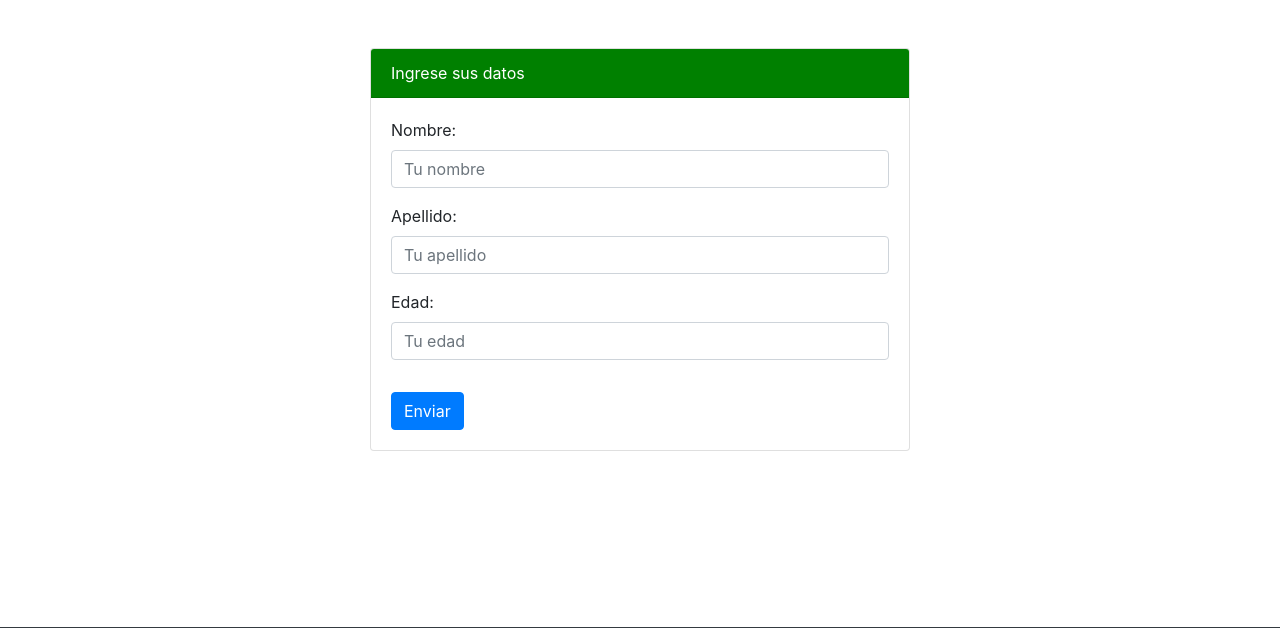
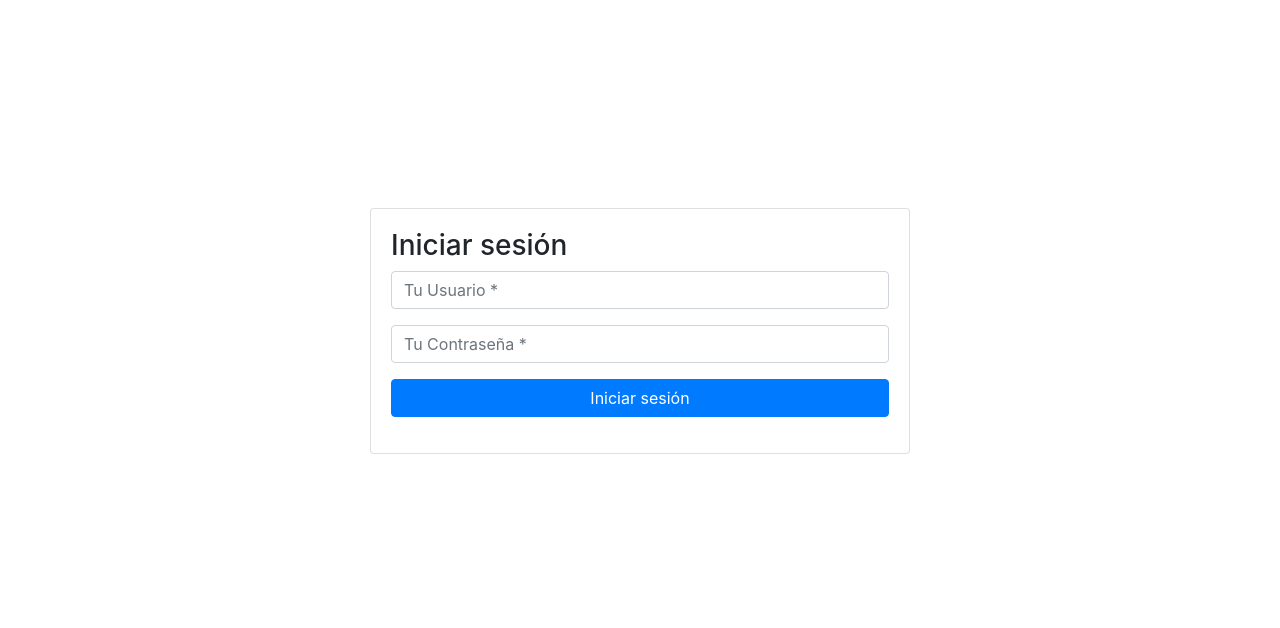
Before and after one commit to DR7-ZOMBIE/PageCibersecurityVuln, a PHP site: page /insecure.php in a window 1280 px wide. Shown: the part 115-743 px from the top of the page. Run offline with PHP 8.4, Linux system fonts and the light colour scheme.

Commit message:
Actualizando front de Samuel

```diff
--- a/Client_Backend/insecure.php
+++ b/Client_Backend/insecure.php
@@ -37,29 +37,24 @@
 
     </nav>
 
-    <section style="margin-bottom: 11rem;" class="mt-5">
-        <div class="container">
+    <section>
+        <div style="margin-top: 13rem; margin-bottom:12rem" class="container login-container">
             <div class="row">
                 <div class="col-md-6 mx-auto">
-                    <div class="card">
-                        <div style="background-color: green;" class="card-header text-white">
-                            Ingrese sus datos
-                        </div>
+                    <div class="card login-form-1">
                         <div class="card-body">
-                            <form id="userDataForm">
+                            <h3>Iniciar sesión</h3>
+                            <form action="" method="post">
                                 <div class="form-group">
-                                    <label for="firstName">Nombre:</label>
-                                    <input type="text" class="form-control" id="firstName" name="firstName" placeholder="Tu nombre">
+                                    <input type="text" class="form-control" placeholder="Tu Usuario *" value="" />
                                 </div>
-                                <div class="form-group mt-3">
-                                    <label for="lastName">Apellido:</label>
-                                    <input type="text" class="form-control" id="lastName" name="lastName" placeholder="Tu apellido">
+                                <div class="form-group">
+                                    <input type="password" class="form-control" placeholder="Tu Contraseña *"
+                                        value="" />
                                 </div>
-                                <div class="form-group mt-3">
-                                    <label for="age">Edad:</label>
-                                    <input type="number" class="form-control" id="age" name="age" placeholder="Tu edad">
+                                <div class="form-group">
+                                    <input type="submit" class="btn btn-primary btn-block" value="Iniciar sesión" />
                                 </div>
-                                <button type="submit" class="btn btn-primary mt-3">Enviar</button>
                             </form>
                         </div>
                     </div>
--- a/Client_Backend/sqli.php
+++ b/Client_Backend/sqli.php
@@ -99,6 +99,7 @@
 </html>
 
 <!--Aca pueden trabajar todo el codigo PHP seria mas facil-->
+
 <?php
 $servername = "localhost";
 $username = "root";
--- a/Styles/insecure.css
+++ b/Styles/insecure.css
@@ -3,15 +3,9 @@
     margin: 0;
 }
 
-#section{
-    display: flex;
-    justify-content: center;
-}
-
 .btn-primary{
     background-color: green;
     border-color: green;
-    margin-left: 13rem;
 }
 
 .btn-primary:hover{
```
